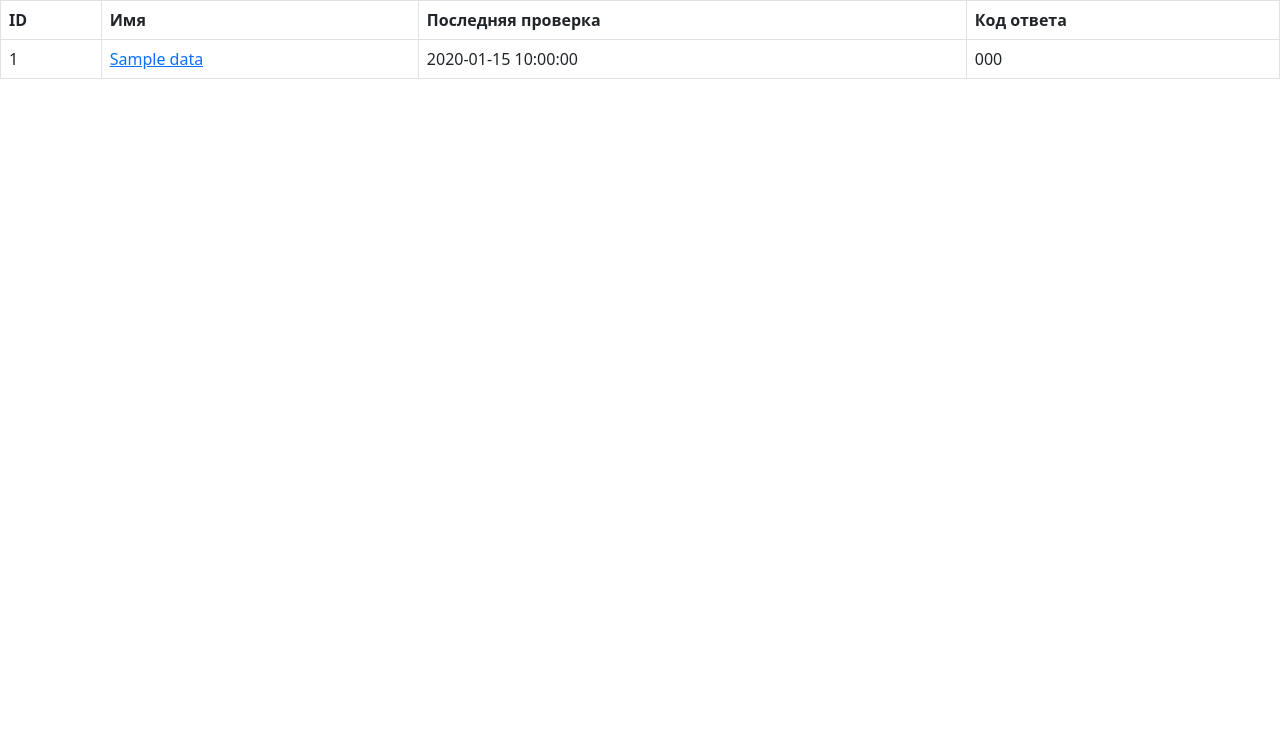
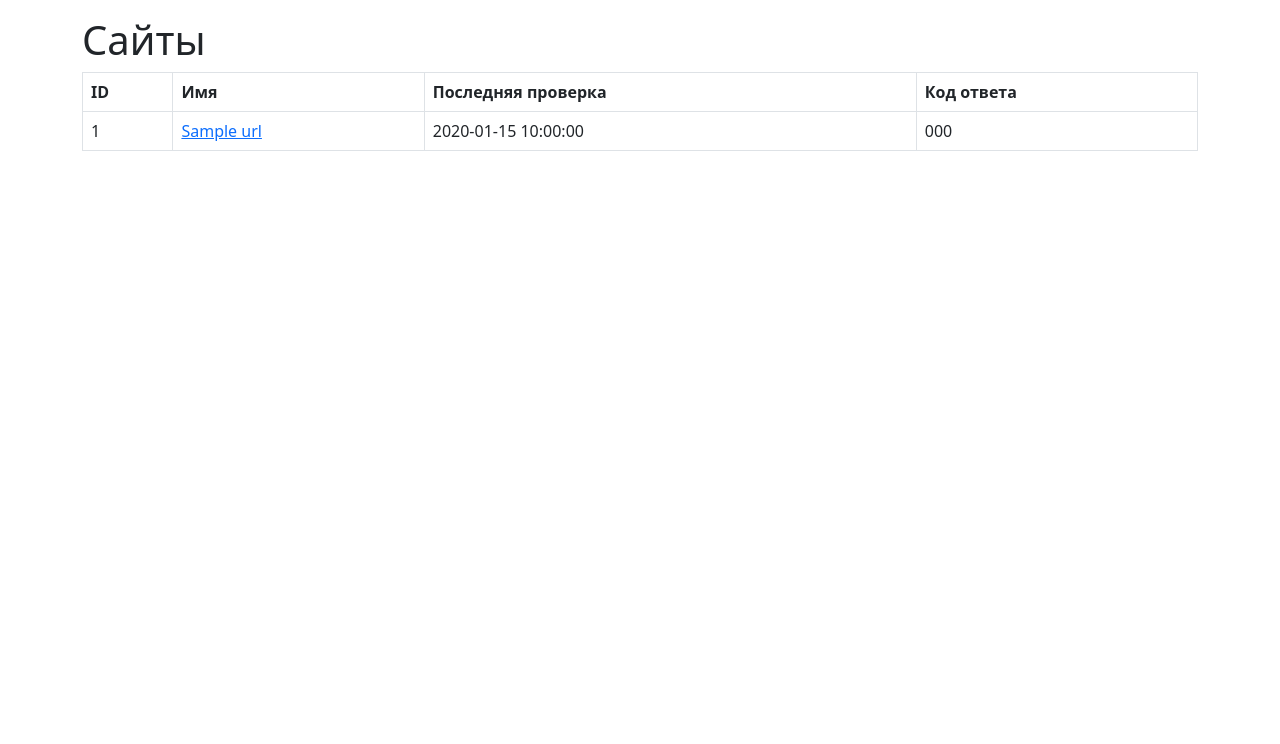
Before and after one commit to StanislavSol/Page_Analyzer, a Flask app: template page_analyzer/templates/urls.html in a window 1280 px wide. Shown: the part 56-800 px from the top of the page. Run offline with Flask 3, Linux system fonts and the light colour scheme; the template is opened without the code that fills it: most values are stand-ins (such as "Sample title", 1, 10 or a date in 2020).

Commit message:
new commit

```diff
--- a/page_analyzer/templates/url.html
+++ b/page_analyzer/templates/url.html
@@ -1,5 +1,8 @@
 {% extends "layout.html" %}
 {% block content %}
+<main class="flex-grow-1">
+    <div class="container-lg mt-3">
+        <h1>Сайт: {{ url.name }}</h1>
   <div class="table-responsive">
     <table class="table table-bordered table-hover text-nowrap" data-test="url">
       <tbody>
--- a/page_analyzer/templates/urls.html
+++ b/page_analyzer/templates/urls.html
@@ -1,5 +1,8 @@
 {% extends "layout.html" %}
 {% block content %}
+<main class="flex-grow-1">
+    <div class="container-lg mt-3">
+        <h1>Сайты</h1>
 
 <div class="table-responsive">
   <table class="table table-bordered table-hover text-nowrap" data-test="urls">
@@ -12,15 +15,15 @@
     </tr>
     </thead>
     <tbody>
-        {% for data in urls %}
+        {% for url in urls %}
         <tr>
-            <td>{{ data.id }}</td>
+            <td>{{ url.id }}</td>
             <td>
-                <a href='/urls/{{ data.id }}'>{{ data.name }}</a>
+                <a href='/urls/{{ url.id }}'>{{ url.name }}</a>
             </td>
-            {% if data.created_at and data.status_code %}
-            <td>{{ data.created_at }}</td>
-            <td>{{ data.status_code }}</td>
+            {% if url.created_at and url.status_code %}
+            <td>{{ url.created_at }}</td>
+            <td>{{ url.status_code }}</td>
             {% else %}
             <td></td>
             <td></td>
```
